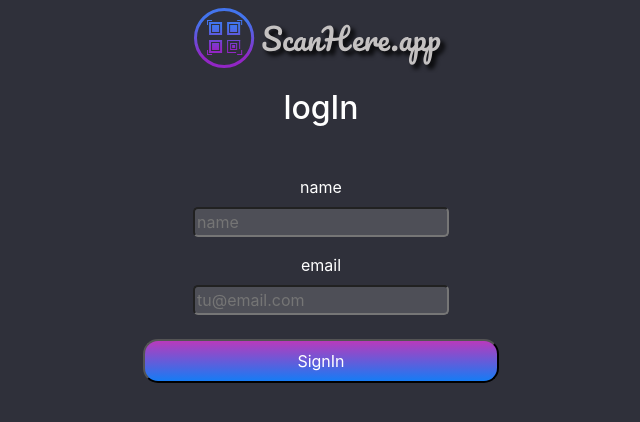
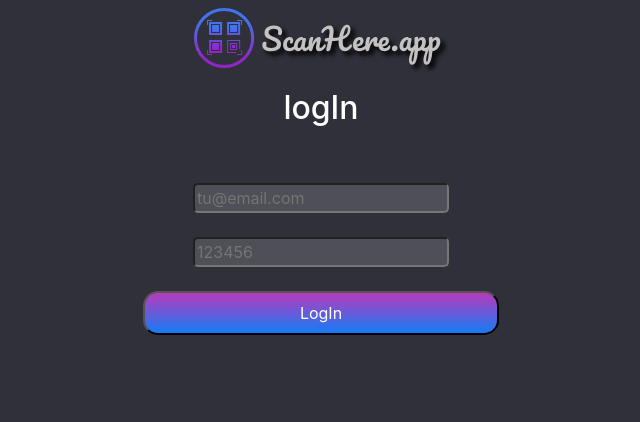
Before and after one commit to LeMarblue/ToolchainScanHereApp, a React (Create React App) app: page /login in a window 1280 px wide. Shown: the top 422 px of the page, without its empty margins (319-959 px from the left). Built offline with nearby package versions, Linux system fonts and the light colour scheme.

Commit message:
[added] redirect and join to back

```diff
--- a/src/pages/Login/index.jsx
+++ b/src/pages/Login/index.jsx
@@ -1,6 +1,8 @@
 import React, { Component } from 'react'
 import Header from '../../Components/Header'
 import Inputs from '../SignIn/components/inputs'
+import api from '../../lib/api'
+import { Redirect } from 'react-router-dom'
 
 // css
 import './Login.css'
@@ -11,11 +13,48 @@ export default class Login extends Component {
     this.state = {
       email: '',
       password: '',
-      success: false
+      error: null,
+      isLogedIn: false
     }
+    this.handleInputOnChange = this.handleInputOnChange.bind(this)
+    this.handleButton = this.handleButton.bind(this)
+  }
+
+  componentDidMount () {
+    const token = localStorage.getItem('authUserToken')
+    this.setState({
+      isLogedIn: !!token
+    })
+  }
+
+  handleInputOnChange ({ target: { value, name } }) {
+    this.setState({
+      [name]: value
+    })
+  }
+
+  handleButton (event) {
+    event.preventDefault()
+    api.login(this.state)
+      .then((token) => {
+        localStorage.setItem('authUserToken', token)
+        this.setState({
+          isLogedIn: true
+        })
+      })
+      .catch((error) => {
+        this.setState({
+          error
+        })
+      })
   }
 
   render () {
+    if (this.state.isLogedIn) {
+      return (
+        <Redirect to='/promos' />
+      )
+    }
     return (
       <div className='container-login'>
         <div className='row container-form'>
@@ -27,13 +66,20 @@ export default class Login extends Component {
               logIn
             </h2>
           </div>
+          {
+            this.state.error && (
+              <div className='col-12 col-md-8'>
+                Datos incorrectos
+              </div>
+            )
+          }
           <div className='col-12 col-md-8 p-3'>
             <form>
-              <Inputs labelName='name' labelFor='name' placeholder='name' min='3' type='text' />
-              <Inputs labelName='email' labelFor='email' placeholder='tu@email.com' min='3' type='email' />
+              <Inputs name='email' labelfor='email' placeholder='tu@email.com' min='3' type='email' value={this.state.email} onChange={this.handleInputOnChange} />
+              <Inputs name='password' labelfor='password' placeholder='123456' min='8' type='password' value={this.state.password} onChange={this.handleInputOnChange} />
               <div className='row d-flex justify-content-center'>
                 <div className='col-6'>
-                  <button type='submit' className='m-3 px-4 button py-2'>SignIn</button>
+                  <button type='submit' className='m-3 px-4 button py-2' onClick={this.handleButton}>LogIn</button>
                 </div>
               </div>
             </form>
```
